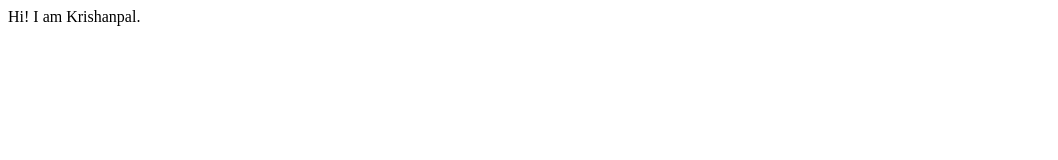
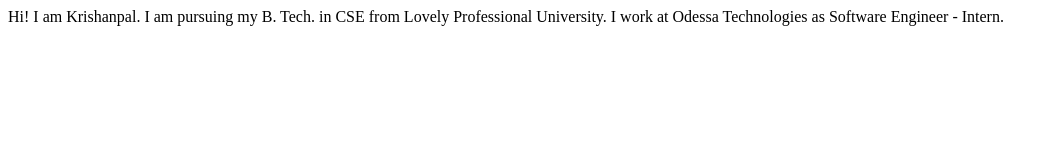
Before and after one commit to KrishanpalSinghRajput1999/krishanpal-portfolio, a plain HTML site: page index.html in a window 1280 px wide. Shown: the whole page, without its empty margins (0-1058 px from the left). Drawn offline with Linux system fonts and the light colour scheme.

Commit message:
refactor : added details in index,html

```diff
--- a/index.html
+++ b/index.html
@@ -8,5 +8,7 @@
 </head>
 <body>
     Hi! I am Krishanpal.
+    I am pursuing my B. Tech. in CSE from Lovely Professional University.
+    I work at Odessa Technologies as Software Engineer - Intern.
 </body>
 </html>
```
